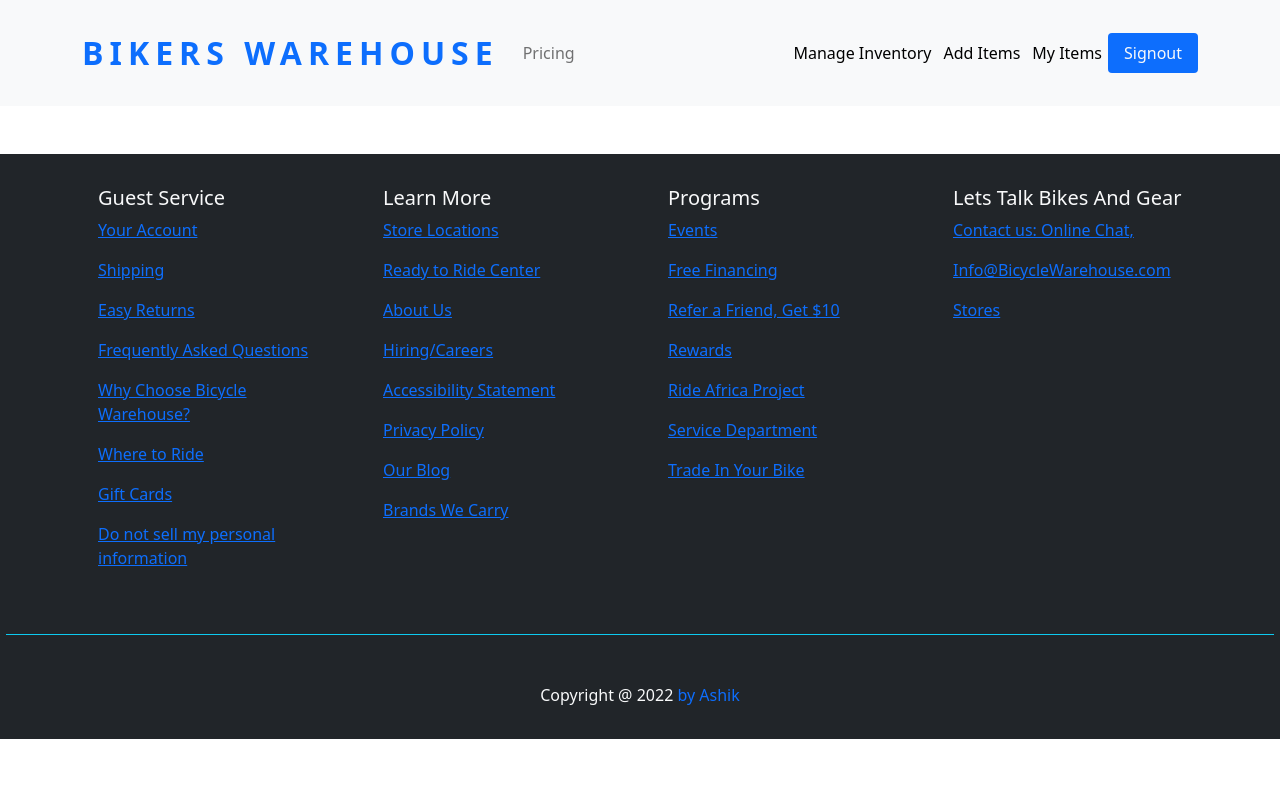
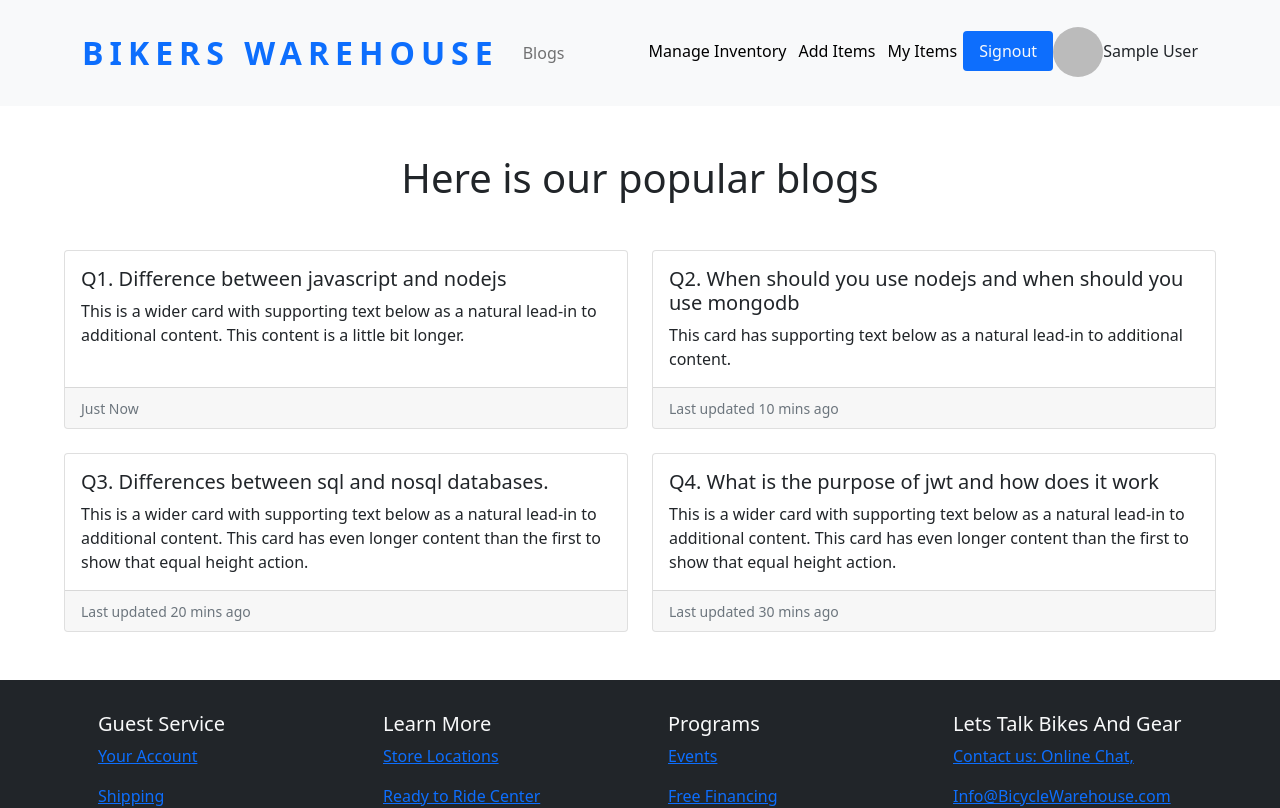
Before and after one commit to Ashik-Sarker/Bikers-WareHouse-Client, a React (Create React App) app: page /blogs in a window 1280 px wide. Shown: the top 808 px of the page. Built offline with nearby package versions, Linux system fonts and the light colour scheme; no server answers; sample sign-in values are in the browser's storage.

Commit message:
adding user name and img at header

```diff
--- a/src/App.js
+++ b/src/App.js
@@ -2,9 +2,11 @@ import { Route, Routes } from 'react-router-dom';
 import './App.css';
 import Login from './pages/Authentication/Login/Login';
 import Registration from './pages/Authentication/Registration/Registration';
+import Blogs from './pages/Blogs/Blogs';
 import AddNewItem from './pages/Common/AddNewItem/AddNewItem';
 import Footer from './pages/Common/Footer/Footer';
 import Header from './pages/Common/Header/Header';
+import ErrorPage from './pages/ErrorPage/ErrorPage';
 import Home from './pages/Home/Home/Home';
 import Items from './pages/Home/Items/Items';
 import Inventories from './pages/Home/ManageInventory/Inventories/Inventories';
@@ -29,12 +31,18 @@ function App() {
         <Route path='/login' element={<Login></Login>}></Route>
         <Route path='/registration' element={<Registration></Registration>}></Route>
         <Route path='/inventories' element={<Inventories></Inventories>}></Route>
-        <Route path='/addItem' element={<AddNewItem></AddNewItem>}></Route>
+        <Route path='/addItem' element={
+          <RequireAuth>
+            <AddNewItem></AddNewItem>
+          </RequireAuth>
+        }></Route>
         <Route path='/myitems' element={
           <RequireAuth>
             <MyItems></MyItems>
           </RequireAuth>
         }></Route>
+        <Route path='/blogs' element={<Blogs></Blogs>}></Route>
+        <Route path='*' element={<ErrorPage></ErrorPage>}></Route>
       </Routes>
       <Footer></Footer>
     </div>
--- a/src/RequireAuth.js
+++ b/src/RequireAuth.js
@@ -6,7 +6,7 @@ import Loading from './pages/Common/Loading/Loading';
 
 const RequireAuth = ({ children }) => {
     const [user,loading] = useAuthState(auth);
-    let location = useLocation();
+    const location = useLocation();
 
      if (loading) {
       return (
--- a/src/pages/Authentication/Login/Login.js
+++ b/src/pages/Authentication/Login/Login.js
@@ -9,10 +9,10 @@ import Loading from '../../Common/Loading/Loading';
 const Login = () => {
     const emailRef = useRef('');
     const passRef = useRef('');
+    //require auth section
     const navigate = useNavigate();
     const location = useLocation();
-    //require auth section
-     let from = location.state?.from?.pathname || "/";
+    const from = location.state?.from?.pathname || "/";
 
     //login with react firebase hooks
     const [
@@ -21,6 +21,8 @@ const Login = () => {
         loading,
         error,
     ] = useSignInWithEmailAndPassword(auth);
+
+
     if (loading) {
         return <Loading></Loading>
     }
@@ -34,7 +36,6 @@ const Login = () => {
         const email = emailRef?.current?.value;
         const pass = passRef?.current?.value;
         signInWithEmailAndPassword(email, pass);
-        console.log(error.message);
     }
 
     return (
@@ -49,6 +50,7 @@ const Login = () => {
                 </div>
 
                 <p className='text-primary'>Forget your password?</p>
+                <p className='text-danger'>{error?.message}</p>
                 <button type="submit" className="btn btn-primary my-3 py-2 px-5">Login</button>
                 <p>Are you new? <span className='text-primary'><Link to='/registration'>Please create an account</Link></span></p>
             </form>
--- /dev/null
+++ b/src/pages/Blogs/Blogs.js
@@ -0,0 +1,58 @@
+import React from 'react';
+
+const Blogs = () => {
+    return (
+
+        <div style={{width:"90%"}} className='mx-auto'>
+            <h1 className='text-center my-5'>Here is our popular blogs</h1>
+            <div class="row row-cols-1 row-cols-md-2 g-4">
+                <div class="col">
+                    <div class="card h-100">
+                    <div class="card-body">
+                        <h5 class="card-title">Q1. Difference between javascript and nodejs</h5>
+                        <p class="card-text">This is a wider card with supporting text below as a natural lead-in to additional content. This content is a little bit longer.</p>
+                    </div>
+                    <div class="card-footer">
+                        <small class="text-muted">Just Now</small>
+                    </div>
+                    </div>
+                </div>
+                <div class="col">
+                    <div class="card h-100">
+                    <div class="card-body">
+                        <h5 class="card-title">Q2. When should you use nodejs and when should you use mongodb</h5>
+                        <p class="card-text">This card has supporting text below as a natural lead-in to additional content.</p>
+                    </div>
+                    <div class="card-footer">
+                        <small class="text-muted">Last updated 10 mins ago</small>
+                    </div>
+                    </div>
+                </div>
+                <div class="col">
+                    <div class="card h-100">
+                    <div class="card-body">
+                        <h5 class="card-title">Q3. Differences between sql and nosql databases.</h5>
+                        <p class="card-text">This is a wider card with supporting text below as a natural lead-in to additional content. This card has even longer content than the first to show that equal height action.</p>
+                    </div>
+                    <div class="card-footer">
+                        <small class="text-muted">Last updated 20 mins ago</small>
+                    </div>
+                    </div>
+                </div>
+                <div class="col">
+                    <div class="card h-100">
+                    <div class="card-body">
+                        <h5 class="card-title">Q4. What is the purpose of jwt and how does it work</h5>
+                        <p class="card-text">This is a wider card with supporting text below as a natural lead-in to additional content. This card has even longer content than the first to show that equal height action.</p>
+                    </div>
+                    <div class="card-footer">
+                        <small class="text-muted">Last updated 30 mins ago</small>
+                    </div>
+                    </div>
+                </div>
+            </div>
+        </div>
+    );
+};
+
+export default Blogs;
--- a/src/pages/Common/AddNewItem/AddNewItem.js
+++ b/src/pages/Common/AddNewItem/AddNewItem.js
@@ -1,6 +1,9 @@
 import React from 'react';
+import { useAuthState } from 'react-firebase-hooks/auth';
+import auth from '../../../firebase.init';
 
 const AddNewItem = () => {
+    const [user] = useAuthState(auth);
 
     const handleAddItem = event => {
         event.preventDefault();
@@ -35,7 +38,7 @@ const AddNewItem = () => {
             <h1 className='text-center'>Add New Items</h1>
             <form className='text-center' onSubmit={handleAddItem}>
                 <input className='my-1 p-2 w-50' type="text" name="name" placeholder='name' required/><br />
-                <input className='my-1 p-2 w-50' type="email" name="email" placeholder='email' required/><br />
+                <input className='my-1 p-2 w-50' type="email" name="email" value={user.email} placeholder='email' required readOnly/><br />
                 <input className='my-1 p-2 w-50' type="text" name="img" placeholder='image' required/><br />
                 <input className='my-1 p-2 w-50' type="text" name="supplierName" placeholder='supplierName' required /><br />
                 <input className='my-1 p-2 w-50' type="text" name="quantity" placeholder='quantity' required/><br />
--- a/src/pages/Common/Header/Header.js
+++ b/src/pages/Common/Header/Header.js
@@ -13,6 +13,7 @@ const Header = () => {
         signOut(auth);
         navigate('/login');
     }
+    console.log(user);
 
     return (
         <Navbar sticky="top" className='py-4' collapseOnSelect expand="lg" bg="light" variant="light">
@@ -21,7 +22,7 @@ const Header = () => {
             <Navbar.Toggle aria-controls="responsive-navbar-nav" />
             <Navbar.Collapse id="responsive-navbar-nav">
                 <Nav className="me-auto">
-                <Nav.Link href="#pricing">Pricing</Nav.Link>
+                <Nav.Link as={Link} to="/blogs">Blogs</Nav.Link>
                 </Nav>
                 <Nav>
 
@@ -37,6 +38,8 @@ const Header = () => {
                         className='border-0 bg-light'>Add Items</button>
                         <button onClick={() => navigate('/myitems')} className='border-0 bg-light'>My Items</button>
                         <button className='border-0 bg-primary text-light rounded py-2 px-3' onClick={handleSignOut}>Signout</button>
+                        <img width="50px" className='rounded-circle' src={user.photoURL} alt="" />
+                        <p className='d-inline-block'>{user.displayName}</p>
                     </div>
                     :
                     <div>
--- /dev/null
+++ b/src/pages/ErrorPage/ErrorPage.js
@@ -0,0 +1,29 @@
+import React from 'react';
+import { Col, Container, Row } from 'react-bootstrap';
+import { Link } from 'react-router-dom';
+import notFoundImg from '../../images/Not-Found/not-found.jpg'
+
+const ErrorPage = () => {
+    return (
+        <Container className='py-5'>
+            <Row>
+                <Col className='px-5 my-auto' xs={12} md={6}>
+                    <span>ERROR 404</span>
+                    <h1>Oops! The page you are looking for isn't here</h1>
+                    <p>You might have the wrong address, or the page may have moved.</p>
+                    <div>
+                        <Link to={'/'}>
+                            <button className='border-0 px-5 py-2 mt-4 bg-primary text-light fs-5'>Back to home</button>
+                        </Link>
+                    </div>
+                </Col>
+                <Col
+                    xs={12} md={6}>
+                    <img className='w-100 my-auto' src={notFoundImg} alt="Not Found" srcset="" />
+                </Col>
+            </Row>
+        </Container>
+    );
+};
+
+export default ErrorPage;
--- a/src/pages/Home/ManageInventory/Inventories/Inventories.js
+++ b/src/pages/Home/ManageInventory/Inventories/Inventories.js
@@ -16,7 +16,7 @@ const Inventories = () => {
         const proceed = window.confirm('are you sure you want to delete');
         if (proceed) {
             console.log('deleting user with id', id);
-            const url = `http://localhost:5000/item/${id}`
+            const url = `http://localhost:5000/item/${id}`;
             fetch(url, {
                 method:'DELETE'
             })
```
Also changed, not shown: src/pages/Authentication/Registration/Registration.js (+10 -5 lines), src/pages/MyItems/MyItems.js (+31 -5 lines), src/images/Not-Found/not-found.jpg (added).
